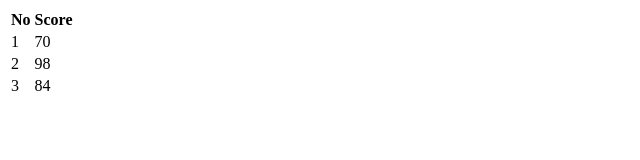
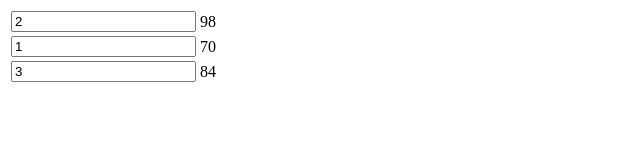
Before and after one commit to nnasaki/tablesorter, a plain HTML site: page y/index.html in a window 1280 px wide. Shown: the whole page, without its empty margins (0-640 px from the left). Drawn offline with Linux system fonts and the light colour scheme.

Commit message:
headerが無いとソートされない

```diff
--- a/y/index.html
+++ b/y/index.html
@@ -6,21 +6,43 @@
 <script src="jquery/jquery.tablesorter.js"></script>
 <script src="jquery/jquery.metadata.js" type="text/javascript" charset="utf-8"></script>
 <script type="text/javascript">
+var myTextExtraction = function(node) {
+//  var value = node.getAttribute("input:value");
+//	var value = undefined;
+//	if (node.childNodes.length > 1) {
+//		value = node.childNodes[1].value
+//	}
+//	else {
+//		value = node.innerHTML
+//	}
+//	return value;
+return $('input',node).val();
+}
+
   $(document).ready(function(){
-    $("#maintable").tablesorter();
+    $("#maintable").tablesorter({
+		sortList: [[0,0]],
+		sortForce: [[0,0]],
+		textExtraction: myTextExtraction
+		});
   });
 </script>
 
 </head>
 <body>
-<table id="maintable" class="tablesorter {sortlist: [[0,0]]}" >
-   <thead>
+<table id="maintable" class="tablesorter">
+<!--   <thead>
      <tr><th>No</th><th>Score</th></tr>
    </thead>
+-->
    <tbody>
-     <tr><td>2</td><td>98</td></tr>
-	 <tr><td>1</td><td>70</td></tr>
-     <tr><td>3</td><td>84</td></tr>
+     <tr><td>
+	 		<input id="textBox1" type=text value="2"></input>
+		</td>
+		<td>98</td>
+	 </tr>
+	 <tr><td><input id="textBox2" type=text value="1"></input></td><td>70</td></tr>
+     <tr><td><input id="textBox3" type=text value="3"></input></td><td>84</td></tr>
    </tbody>
 </table>
 </body>
```
